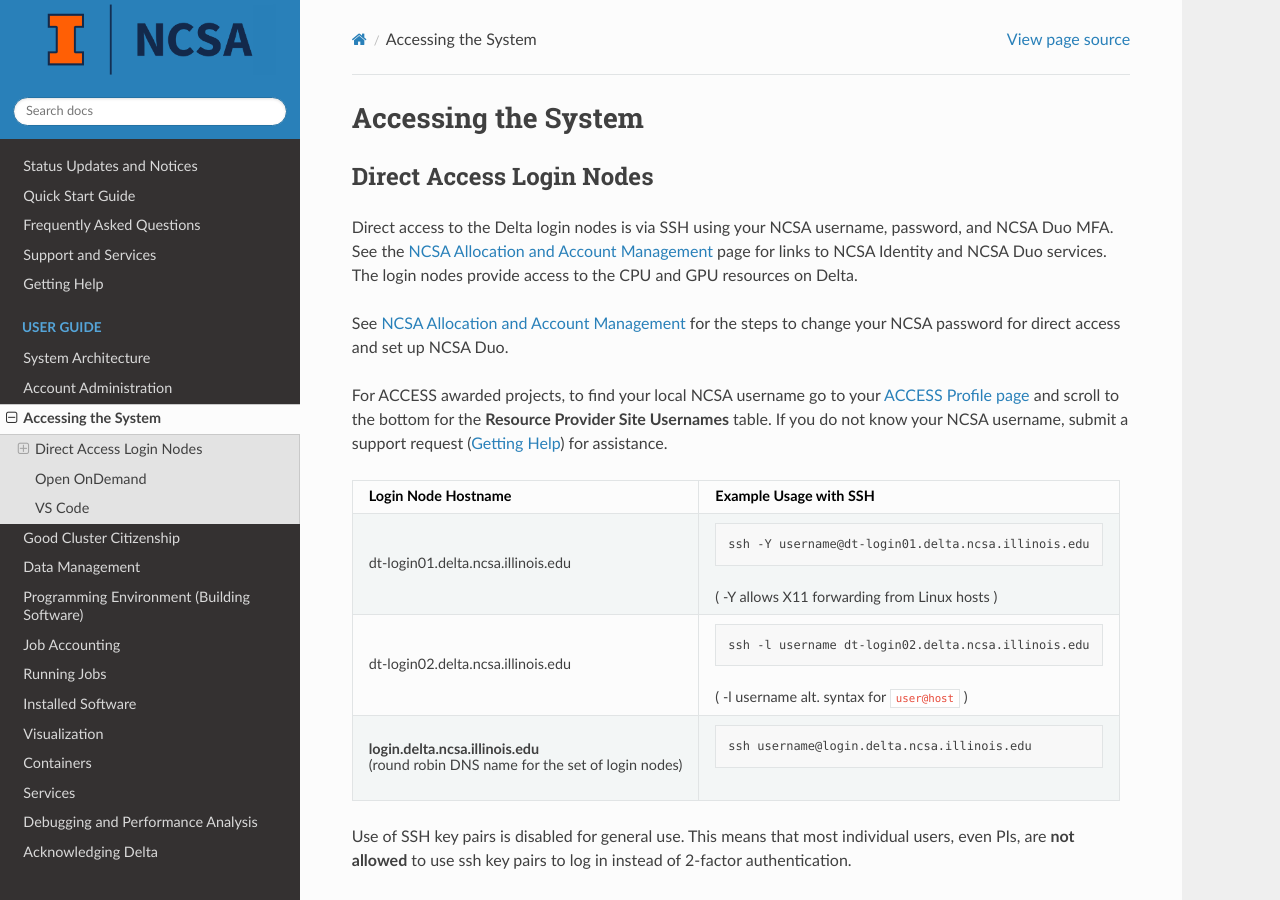
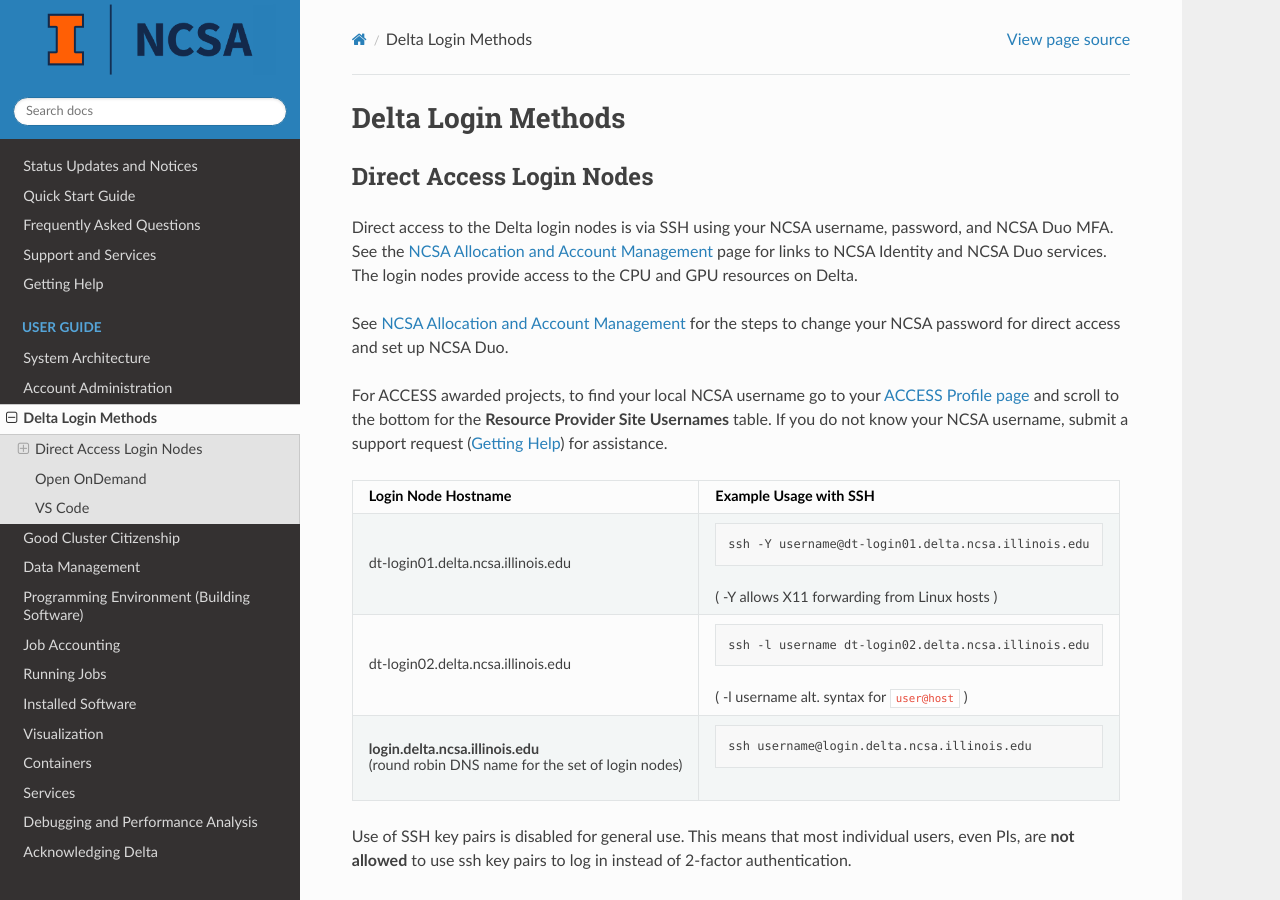
Before and after one commit to ncsa/Delta_doc, a Sphinx documentation site: the page built from docs/source/user_guide/accessing.rst, in a window 1280 px wide and 900 px high. Built offline with Sphinx 7.4.7 and the Read the Docs theme 2.0.0, drawn with Linux system fonts in a browser that asks for light colours.

Commit message:
Update accessing.rst

```diff
--- a/docs/source/user_guide/accessing.rst
+++ b/docs/source/user_guide/accessing.rst
@@ -1,6 +1,6 @@
 .. _access:
 
-Accessing the System
+Delta Login Methods
 =========================
 
 .. _direct_access:
```
